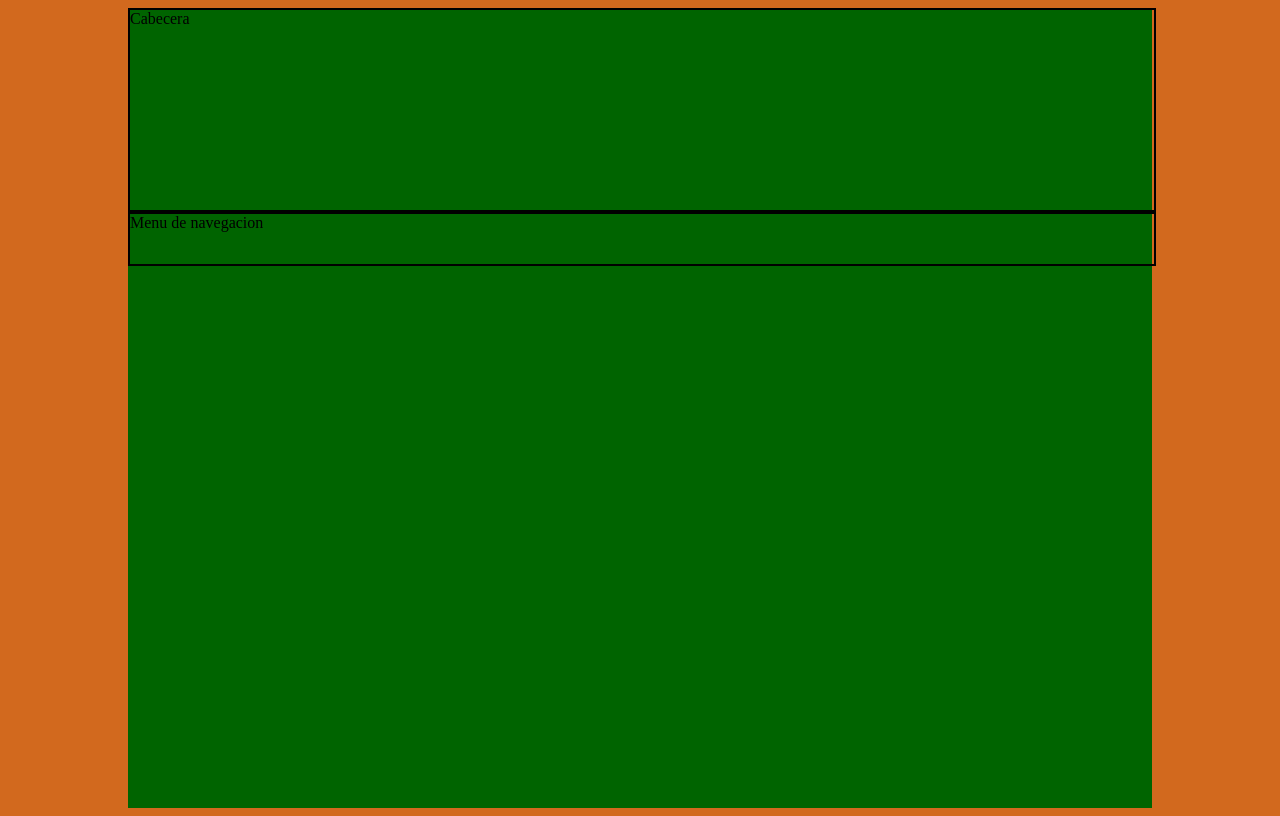
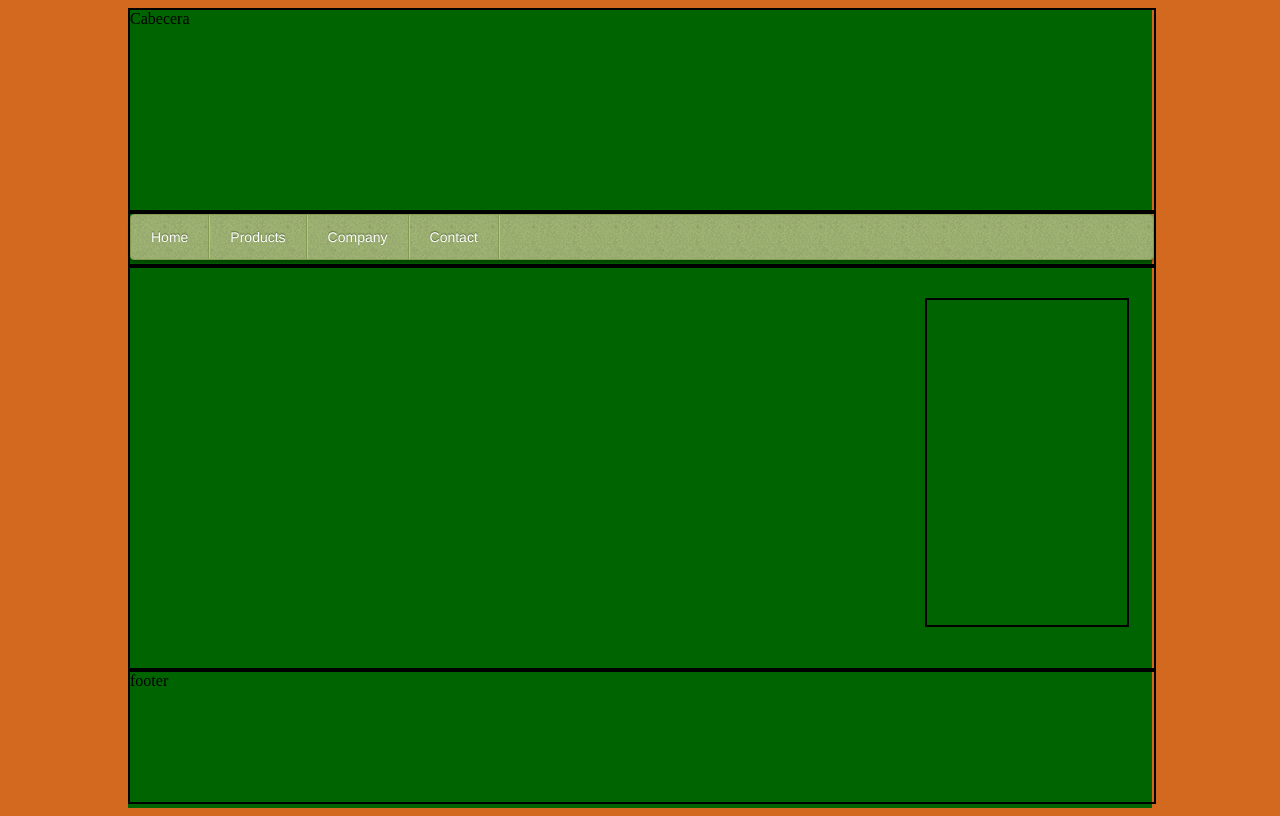
Before and after one commit to javissanz90/practicaFinal, a plain HTML site: page public_html/index.html in a window 1280 px wide. Drawn offline with Linux system fonts and the light colour scheme.

Commit message:
Cambiado a 1024px

```diff
--- a/public_html/index.html
+++ b/public_html/index.html
@@ -14,12 +14,21 @@ and open the template in the editor.
     <body>
         <div id="wrapper">
             <header>Cabecera</header>
-            <nav>Menu de navegacion</nav>
+            <nav><div id='cssmenu'>
+                    <ul>
+                        <li class='active'><a href='#'><span>Home</span></a></li>
+                        <li><a href='#'><span>Products</span></a></li>
+                        <li><a href='#'><span>Company</span></a></li>
+                        <li class='last'><a href='#'><span>Contact</span></a></li>
+                    </ul>
+                </div></nav>
             <div id="main">
+                <div id="banner">
 
+                </div>
             </div>
             <footer>
-
+                footer
             </footer>
         </div>
     </body>
--- a/public_html/style.css
+++ b/public_html/style.css
@@ -30,3 +30,85 @@ nav{
     height: 50px;
     border: 2px solid black;
 }
+#main{
+    padding-right:25px;
+    width: 999px;
+    height: 400px;
+    border: 2px solid black;
+}
+#banner{
+    margin-top: 30px;
+    float: right;
+    width: 200px;
+    height: 325px;
+    border: 2px solid black;
+}
+footer{
+    width: 1024px;
+    height: 130px;
+    border: 2px solid black;
+}
+
+/*Menu*/
+
+#cssmenu,
+#cssmenu ul,
+#cssmenu li #cssmenu a {
+  list-style: none;
+  margin: 0;
+  padding: 0;
+  border: 0;
+  font-size: 14px;
+  font-family: Helvetica;
+  line-height: 1;
+}
+#cssmenu {
+  width: auto;
+}
+#cssmenu ul {
+  zoom: 1;
+  background: #a7bc7a url(images/pattern.png) top left repeat;
+  -webkit-border-radius: 4px;
+  -moz-border-radius: 4px;
+  border-radius: 4px;
+  border: 1px solid #839b4e;
+  -moz-box-shadow: 0 3px 3px rgba(0, 0, 0, 0.3);
+  -webkit-box-shadow: 0 3px 3px rgba(0, 0, 0, 0.3);
+  box-shadow: 0 3px 3px rgba(0, 0, 0, 0.3);
+}
+#cssmenu ul:before {
+  content: '';
+  display: block;
+}
+#cssmenu ul:after {
+  content: '';
+  display: table;
+  clear: both;
+}
+#cssmenu a,
+#cssmenu a:link,
+#cssmenu a:visited {
+  padding: 15px 20px;
+  display: block;
+  text-decoration: none;
+  color: #ffffff;
+  text-shadow: 0 -1px 1px #586835;
+  border-right: 1px solid #839b4e;
+}
+#cssmenu a:hover {
+  color: #586835;
+  text-shadow: 0 1px 1px #bdcd9c;
+}
+#cssmenu li {
+  float: left;
+  border-right: 1px solid #b2c58b;
+}
+#cssmenu li:hover {
+  background: #9cb369 url(images/pattern.png) top left repeat;
+}
+#cssmenu li:first-child {
+  border-left: none;
+  -webkit-border-radius: 4px 0 0 4px;
+  -moz-border-radius: 4px 0 0 4px;
+  border-radius: 4px 0 0 4px;
+}
```
Also changed, not shown: public_html/images/pattern.png (added).
